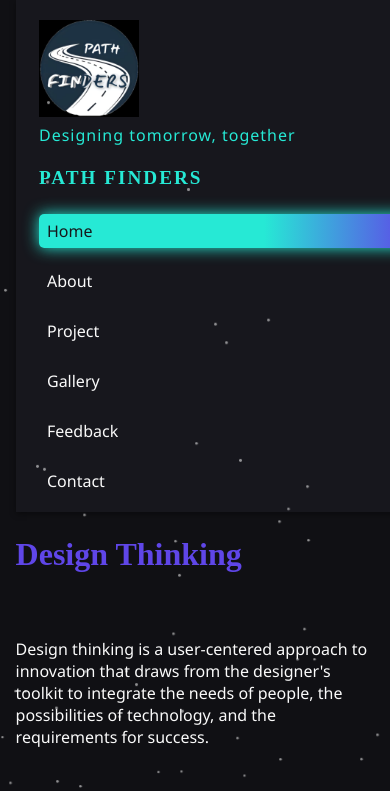
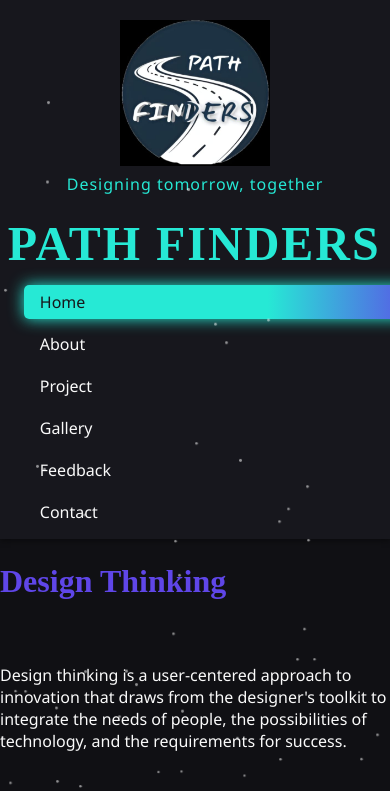
Before and after one commit to SaravanaSiva-21/mss21, a plain HTML site: page index.html in a window 390 px wide. Shown: the top 791 px of the page. Drawn offline with Linux system fonts and the light colour scheme.

Commit message:
Update styles.css

```diff
--- a/styles.css
+++ b/styles.css
@@ -138,51 +138,27 @@ button:hover {
 
 /* Responsive Design */
 @media (max-width: 700px) {
-    body {
-        margin: 0;
-        padding: 0;
-    }
-    header, main {
-        width: 100%;
-        margin: 0;
-        padding: 0 4vw;
-        box-sizing: border-box;
+    body, header, main, section, .navbar, .logo-area, .team-name, nav, .feedback-table {
+        width: 100% !important;
+        margin: 0 !important;
+        padding-left: 0 !important;
+        padding-right: 0 !important;
+        box-sizing: border-box !important;
     }
     .navbar {
-        flex-direction: column;
-        align-items: flex-start;
-        padding: 10px 6vw;
-        width: 100%;
-        gap: 14px;
-    }
-    .logo-area {
-        align-items: flex-start;
-        width: 100%;
-    }
-    .team-name {
-        font-size: 1.2em;
-        margin-bottom: 7px;
+        flex-direction: column !important;
+        align-items: flex-start !important;
+        padding: 10px 2vw !important;
+        gap: 14px !important;
     }
     nav {
-        flex-direction: column;
-        width: 100%;
-        gap: 8px;
-        align-items: flex-start;
+        flex-direction: column !important;
+        gap: 8px !important;
+        align-items: flex-start !important;
     }
     nav a {
-        margin: 4px 0;
-        padding: 6px 8px;
-        font-size: 1em;
-        width: 100%;
-        display: block;
-    }
-    .logo {
-        max-width: 100px;
-    }
-    .feedback-table {
-        width: 100%;
-        border-spacing: 2px 5px;
-        font-size: 0.97em;
+        width: 100% !important;
+        display: block !important;
     }
 }
 
```
